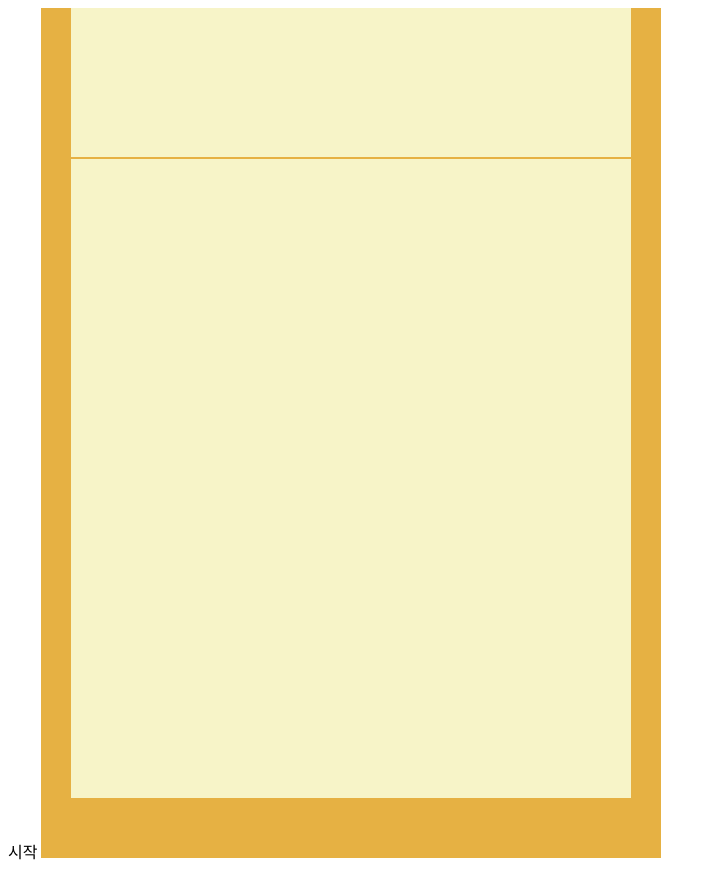
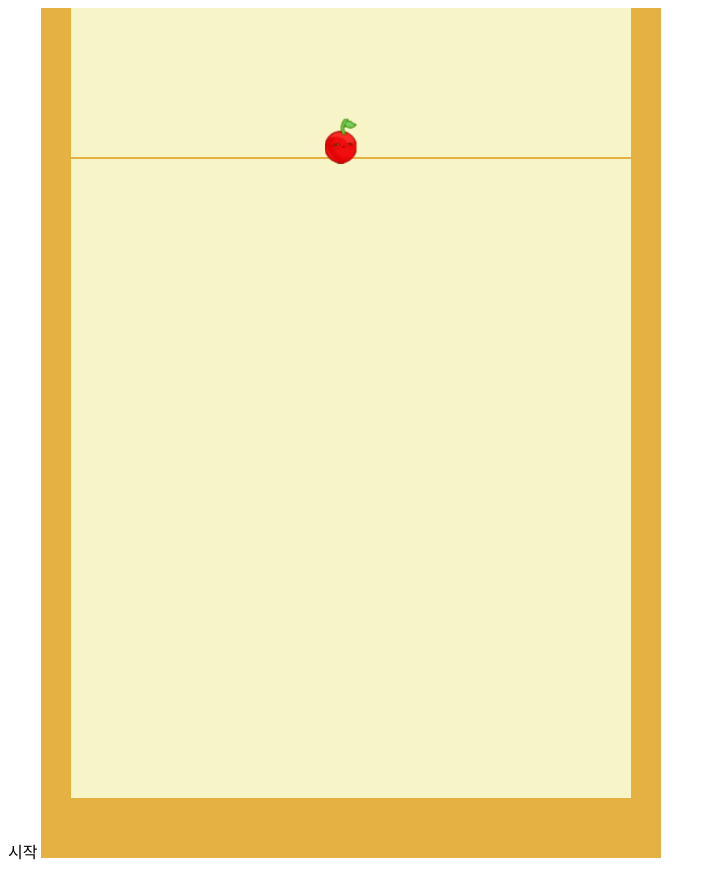
Before and after one commit to Taeshmello/js_game, a plain HTML site: page index.html in a window 1280 px wide. Shown: the whole page, without its empty margins (0-716 px from the left). Drawn offline with Linux system fonts and the light colour scheme.

Commit message:
과일 이미지 및 과일 아이템 생성

```diff
--- /dev/null
+++ b/fruits.js
@@ -0,0 +1,48 @@
+const FRUITS= [
+  {
+    name: "image/00_cherry",
+    radius: 33 / 2,
+  },
+
+  {
+    name: "image/01_strawberry",
+    radius: 48 / 2,
+  },
+  {
+    name: "image/02_grape",
+    radius: 61 / 2,
+  },
+  {
+    name: "image/03_gyool",
+    radius: 69 / 2,
+  },
+  {
+    name: "image/04_orange",
+    radius: 89 / 2,
+  },
+  {
+    name: "image/05_apple",
+    radius: 114 / 2,
+  },
+  {
+    name: "image/06_pear",
+    radius: 129 / 2,
+  },
+  {
+    name: "image/07_peach",
+    radius: 156 / 2,
+  },
+  {
+    name: "image/08_pineapple",
+    radius: 177 / 2,
+  },
+  {
+    name: "image/09_melon",
+    radius: 220 / 2,
+  },
+  {
+    name: "image/10_watermelon",
+    radius: 259 / 2,
+  },
+];
+export { FRUITS };
--- a/index.html
+++ b/index.html
@@ -10,4 +10,5 @@
 </body>
 <script src="matter.js"></script>
 <script type="module" src="main.js"></script>
+<script type="module" src="fruits.js"></script>
 </html>
--- a/main.js
+++ b/main.js
@@ -1,3 +1,5 @@
+import { FRUITS } from "./fruits.js";
+
 const Engine = Matter.Engine,
     Render = Matter.Render,
     Runner = Matter.Runner,
@@ -46,4 +48,26 @@ const endLine = Bodies.rectangle(310, 150, 620, 2, {
 World.add(world, [leftWall, rightWall, ground, endLine])
 
 Render.run(render);
-Runner.run(engine)
+Runner.run(engine);
+
+
+// 과일 떨어지는 함수
+
+const addFruit = () => {
+
+    // 과일 배열 저장
+    const index = 0;
+
+    const fruits = FRUITS[index];
+
+    const body = Bodies.circle(300, 50, fruits.radius, {
+        render: {
+            sprite: {texture : `${fruits.name}.png`},
+        }
+    });
+
+    World.add(world, body)
+
+}
+
+addFruit();
```
Also changed, not shown: image/00_cherry.png (added), image/01_strawberry.png (added), image/02_grape.png (added), image/03_gyool.png (added), image/04_orange.png (added), image/05_apple.png (added), image/06_pear.png (added), image/07_peach.png (added), image/08_pineapple.png (added), image/09_melon.png (added), image/10_watermelon.png (added).
